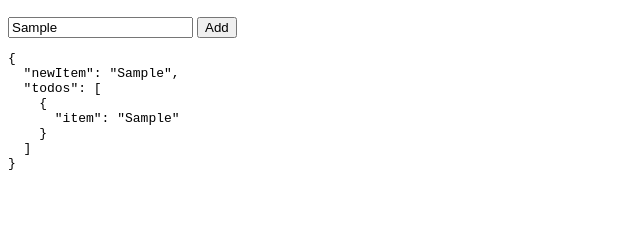
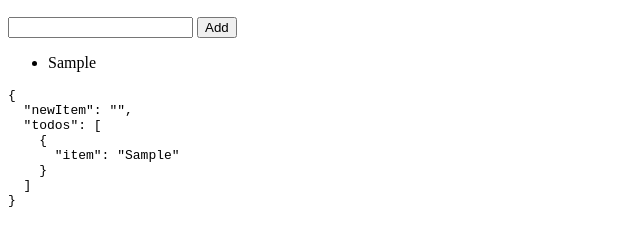
Before and after one commit to takuya805/Todoapp, a plain HTML site: page index.html in a window 1280 px wide. Both pictures are taken after typing "Sample" into the empty fields and a click on the button "Add". Shown: the part 50-296 px from the top of the page, without its empty margins (0-640 px from the left). Drawn offline with nearby package versions, Linux system fonts and the light colour scheme.

```diff
--- a/index.html
+++ b/index.html
@@ -14,6 +14,11 @@
           Add
         </button>
       </form>
+      <ul>
+        <li v-for="todo in todos">
+          <span>{{todo.item}}</span>
+        </li>
+      </ul>
       <pre>{{$data}}</pre>
     </div>
     <script src="https://cdn.jsdelivr.net/npm/vue@2.5.16/dist/vue.js"></script>
--- a/js/main.js
+++ b/js/main.js
@@ -6,10 +6,12 @@
   },
   methods:{
     addItem:function(event){
+      if(this.newItem=='') return;
       let todo ={
         item: this.newItem
       };
       this.todos.push(todo);
+      this.newItem='';
     }
   }
 })
```
